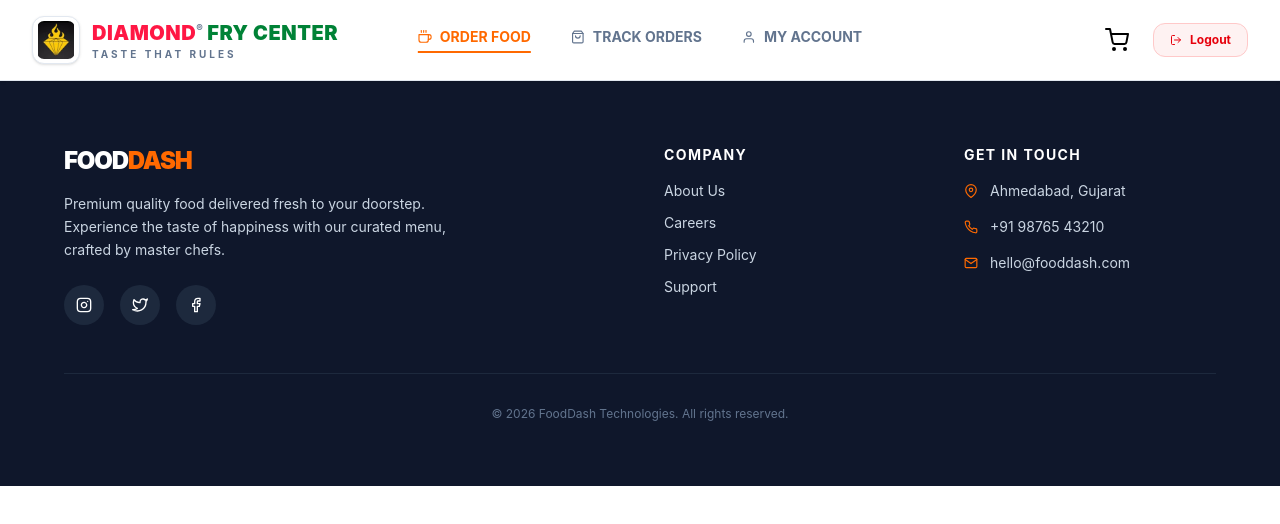
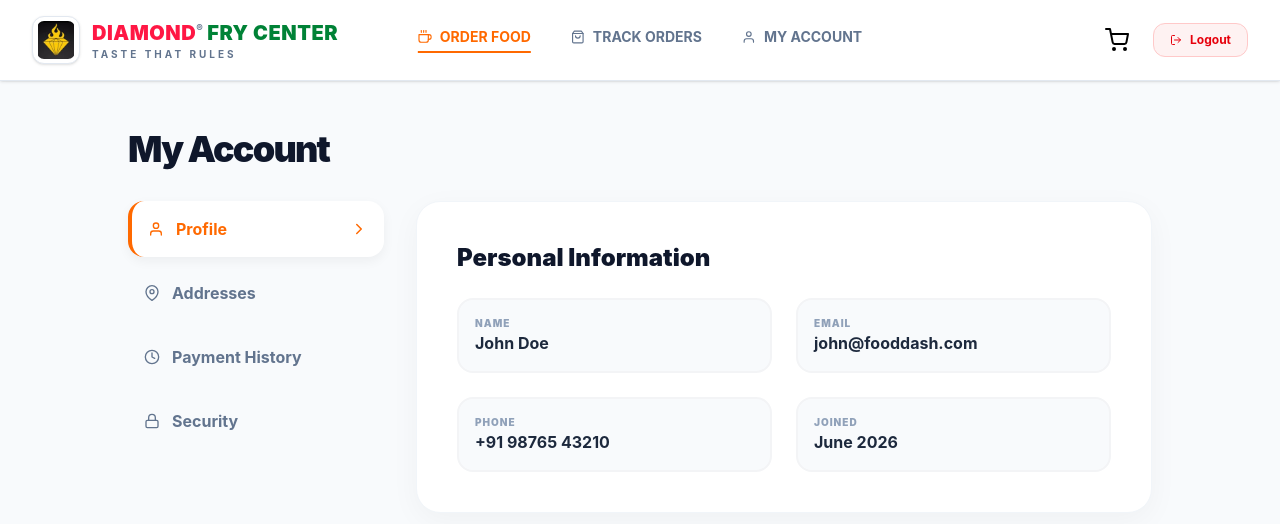
Before and after one commit to Khalid0226/food-delivery-web, a React app: page /customer/account in a window 1280 px wide. Shown: the top 524 px of the page. Built offline with nearby package versions, Linux system fonts and the light colour scheme; the HTML template or start-up script is replaced by a standard one.

Commit message:
new features

```diff
--- a/src/App.jsx
+++ b/src/App.jsx
@@ -10,6 +10,7 @@ import Cart from './modules/customer/pages/Cart';
 import Checkout from './modules/customer/pages/Checkout';
 import TrackOrders from './modules/customer/pages/TrackOrders';
 import Layout from './components/layout/Layout';
+import Account from './modules/customer/pages/Account';
 
 function App() {
   return (
@@ -29,6 +30,7 @@ function App() {
           <Route path='/cart' element={<Cart />} />
           <Route path='/checkout' element={<Checkout />} />
           <Route path="/customer/orders" element={<TrackOrders />} />
+          <Route path='/customer/account' element={<Account />}></Route>
         </Routes>
       </Layout>
     </BrowserRouter>
--- /dev/null
+++ b/src/modules/customer/pages/Account.jsx
@@ -0,0 +1,105 @@
+import React, { useState } from 'react';
+import { FiUser, FiMapPin, FiLock, FiClock, FiEdit2, FiCheckCircle, FiAlertCircle, FiChevronRight, FiPlus, FiTrash2 } from 'react-icons/fi';
+
+export default function Account() {
+  const [activeSection, setActiveSection] = useState('profile');
+
+  // Hardcoded Data
+  const profileData = { name: 'John Doe', email: 'john@fooddash.com', phone: '+91 98765 43210', joined: 'June 2026' };
+  const addresses = [{ id: 1, type: 'Home', address: '123, Luxury Apartments, Ahmedabad, Gujarat' }];
+  const transactions = [
+    { id: 'TXN-998877', date: 'June 20, 2026', amount: 1780, status: 'Success' },
+    { id: 'TXN-998866', date: 'June 18, 2026', amount: 1454, status: 'Success' },
+    { id: 'TXN-998855', date: 'June 15, 2026', amount: 999, status: 'Failed' },
+  ];
+
+  return (
+    <div className="min-h-screen bg-slate-50 py-12 px-4 md:px-20">
+      <div className="max-w-5xl mx-auto">
+        <h1 className="text-4xl font-[900] text-slate-900 mb-8 tracking-tighter">My Account</h1>
+
+        <div className="flex flex-col md:flex-row gap-8">
+          {/* Sidebar */}
+          <aside className="w-full md:w-64 flex-shrink-0">
+            <nav className="space-y-2">
+              {[
+                { id: 'profile', icon: <FiUser />, label: 'Profile' },
+                { id: 'address', icon: <FiMapPin />, label: 'Addresses' },
+                { id: 'history', icon: <FiClock />, label: 'Payment History' },
+                { id: 'security', icon: <FiLock />, label: 'Security' },
+              ].map((item) => (
+                <button
+                  key={item.id}
+                  onClick={() => setActiveSection(item.id)}
+                  className={`w-full flex items-center justify-between p-4 rounded-2xl font-bold transition-all duration-300 ${activeSection === item.id ? 'bg-white text-orange-500 shadow-[0_4px_12px_rgba(0,0,0,0.05)] border-l-4 border-orange-500' : 'text-slate-500 hover:bg-slate-100'}`}
+                >
+                  <span className="flex items-center gap-3">{item.icon} {item.label}</span>
+                  {activeSection === item.id && <FiChevronRight size={18} />}
+                </button>
+              ))}
+            </nav>
+          </aside>
+
+          {/* Main Content */}
+          <main className="flex-grow bg-white p-8 md:p-10 rounded-3xl border border-slate-100 shadow-[0_8px_30px_rgba(0,0,0,0.04)]">
+
+            {/* Profile Section */}
+            {activeSection === 'profile' && (
+              <div className="space-y-6">
+                <h2 className="text-2xl font-black text-slate-900">Personal Information</h2>
+                <div className="grid md:grid-cols-2 gap-6">
+                  {Object.entries(profileData).map(([key, value]) => (
+                    <div key={key} className="p-4 bg-slate-50 rounded-2xl border-2 border-gray-100">
+                      <p className="text-[10px] font-black text-slate-400 uppercase tracking-widest">{key}</p>
+                      <p className="font-bold text-slate-800">{value}</p>
+                    </div>
+                  ))}
+                </div>
+              </div>
+            )}
+
+            {/* Address Section */}
+            {activeSection === 'address' && (
+              <div className="space-y-6">
+                <h2 className="text-2xl font-black text-slate-900">Saved Addresses</h2>
+                {addresses.map(addr => (
+                  <div key={addr.id} className="p-6 bg-slate-50 border-2 border-gray-100 rounded-2xl flex justify-between items-center">
+                    <div><p className="font-black text-slate-900">{addr.type}</p><p className="text-sm text-slate-600">{addr.address}</p></div>
+                    <button className="text-red-500"><FiTrash2 /></button>
+                  </div>
+                ))}
+              </div>
+            )}
+
+            {/* History Section */}
+            {activeSection === 'history' && (
+              <div className="space-y-6">
+                <h2 className="text-2xl font-black text-slate-900">Payment History</h2>
+                {transactions.map(txn => (
+                  <div key={txn.id} className="flex items-center justify-between p-6 rounded-2xl bg-slate-50 hover:bg-white  hover:border-slate-100 border-2 border-gray-100 transition">
+                    <div className="flex items-center gap-5">
+                      <div className={`p-4 rounded-2xl ${txn.status === 'Success' ? 'bg-emerald-100 text-emerald-600' : 'bg-red-100 text-red-600'}`}>
+                        {txn.status === 'Success' ? <FiCheckCircle /> : <FiAlertCircle />}
+                      </div>
+                      <div><p className="font-black text-slate-900">{txn.id}</p><p className="text-[11px] font-bold text-slate-400 uppercase">{txn.date}</p></div>
+                    </div>
+                    <div className="text-right"><p className="font-black text-slate-900">₹{txn.amount}</p></div>
+                  </div>
+                ))}
+              </div>
+            )}
+
+            {/* Security Section */}
+            {activeSection === 'security' && (
+              <div className="space-y-6">
+                <h2 className="text-2xl font-black text-slate-900">Security</h2>
+                <button className="w-full flex justify-between p-6 bg-slate-50 border-2 border-gray-100 rounded-2xl font-bold hover:bg-slate-100">Change Password <span>→</span></button>
+                <button className="w-full flex justify-between p-6 bg-slate-50 border-2 border-gray-100 rounded-2xl font-bold hover:bg-slate-100">Two-Factor Authentication <span>→</span></button>
+              </div>
+            )}
+          </main>
+        </div>
+      </div>
+    </div>
+  );
+}
```
